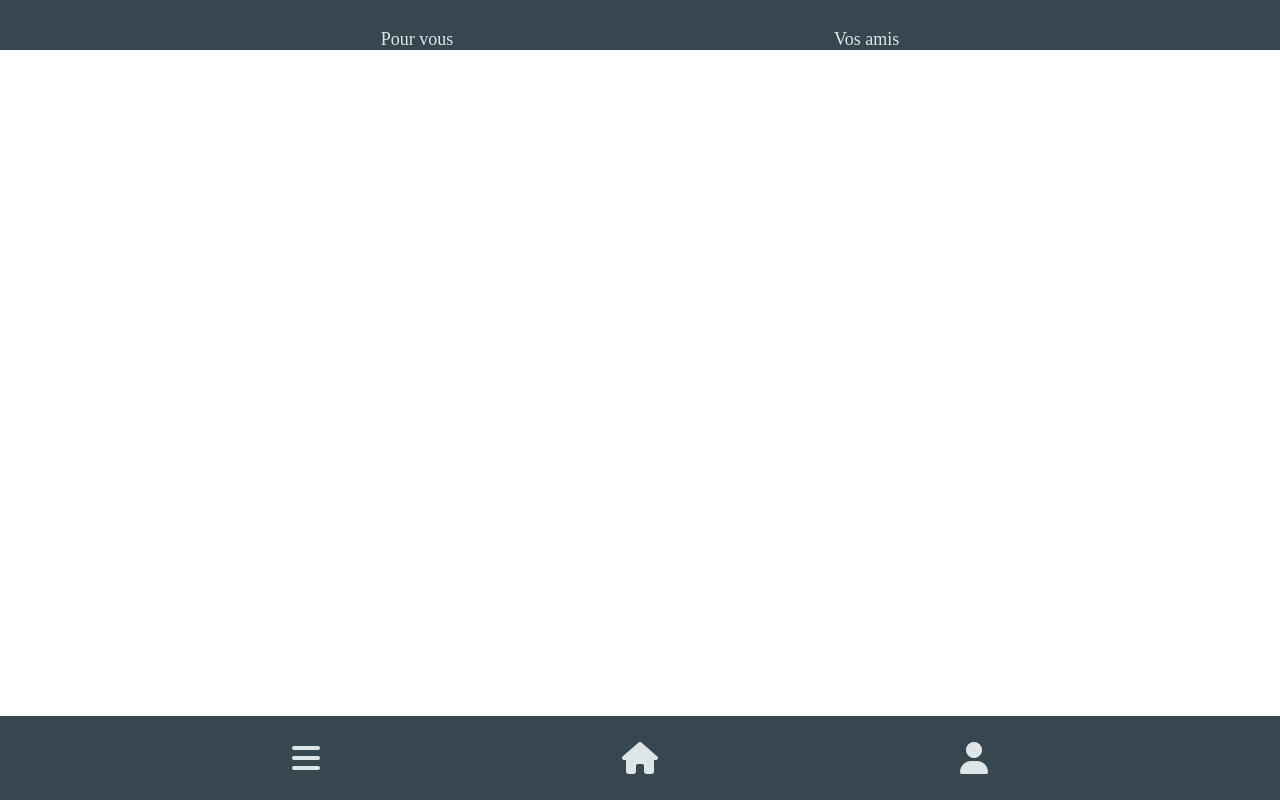
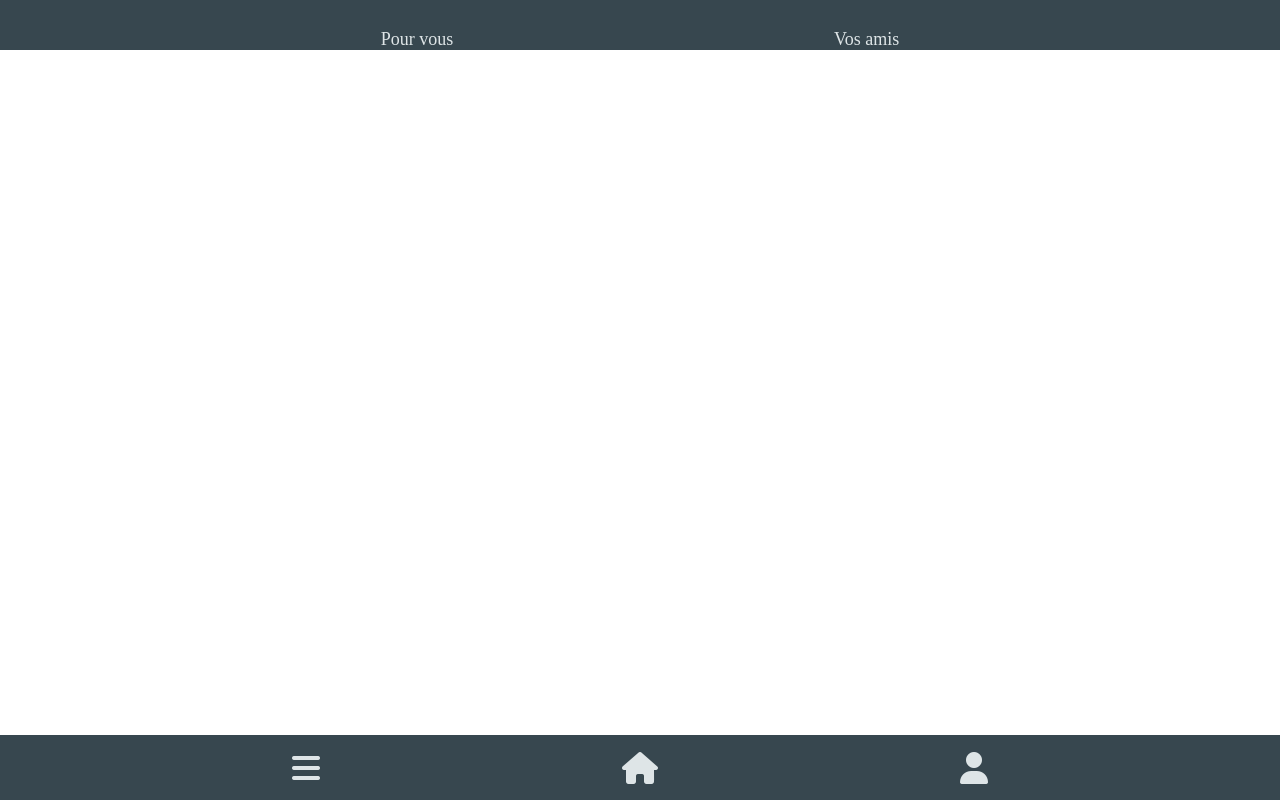
Before and after one commit to SweepApp/sweep, a React (Create React App) app: page / in a window 1280 px wide. Built offline with nearby package versions, Linux system fonts and the light colour scheme.

Commit message:
Fix navbar height

```diff
--- a/src/assets/sass/components/_navbar.scss
+++ b/src/assets/sass/components/_navbar.scss
@@ -4,10 +4,14 @@ nav {
   bottom: 0;
   left: 0;
   width: 100%;
+  height: 65px;
   ul {
     padding: 0;
+    margin: 0;
+    height: 100%;
     display: flex;
     justify-content: space-evenly;
+    align-items: center;
   }
   li {
     display: inline-block;
--- a/src/index.css
+++ b/src/index.css
@@ -29,11 +29,15 @@ nav {
   bottom: 0;
   left: 0;
   width: 100%;
+  height: 65px;
 }
 nav ul {
   padding: 0;
+  margin: 0;
+  height: 100%;
   display: flex;
   justify-content: space-evenly;
+  align-items: center;
 }
 nav li {
   display: inline-block;
```
Also changed, not shown: 1 other file (tests, documents, lock files or other folders).
